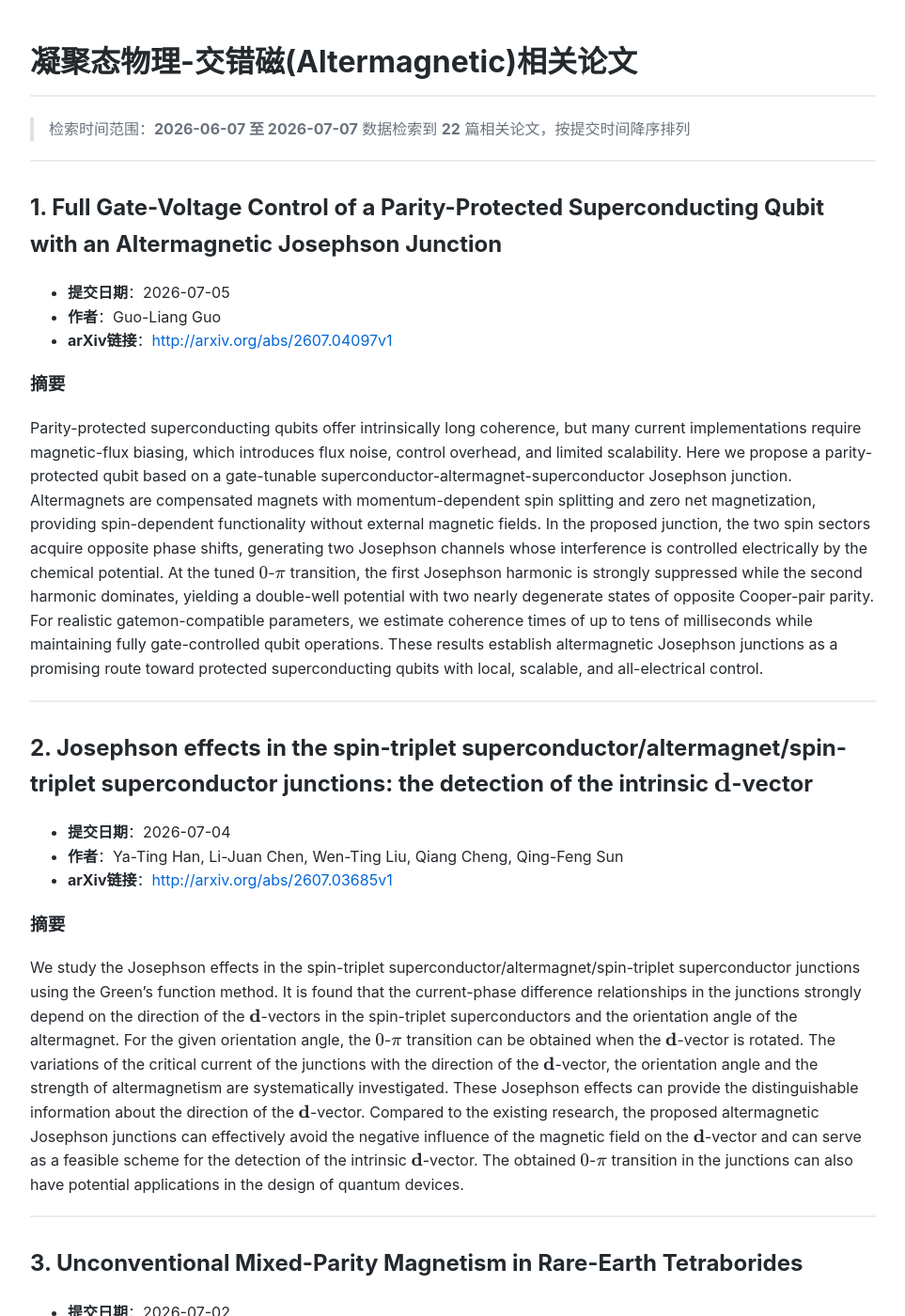
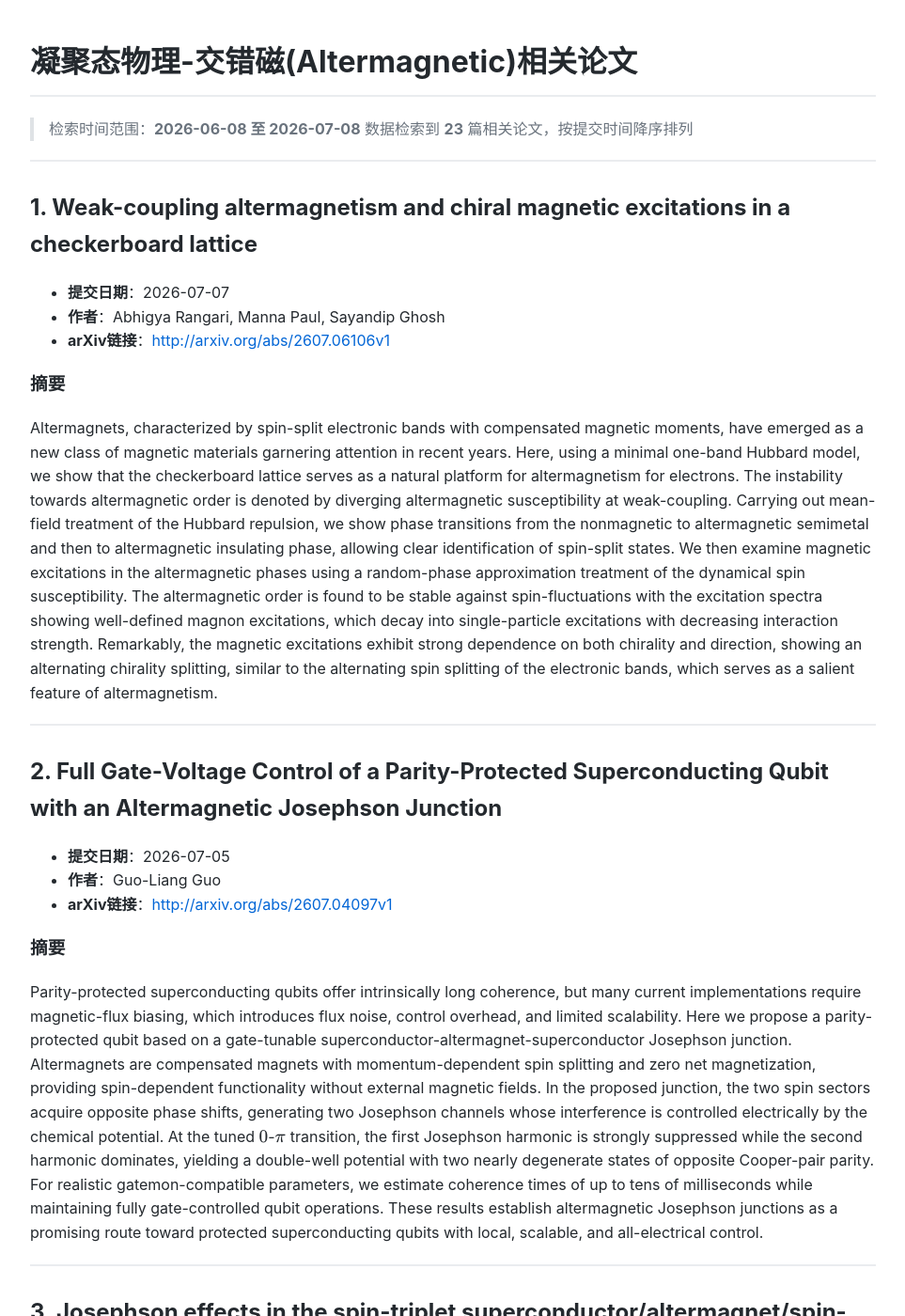
Before and after one commit to yangke25491/daily-arxiv-altermagnetic, a Jekyll site: the page built from index.md, in a window 1280 px wide and 1400 px high. Shown: the whole window at 94% size, without its empty margins (158-1121 px from the left). Built offline with Jekyll 4.4.1, drawn with Linux system fonts in a browser that asks for light colours; some of the changed text lies outside the part shown.

Commit message:
Automated update: arXiv papers

```diff
--- a/index.md
+++ b/index.md
@@ -5,12 +5,23 @@ title: 交错磁论文
 
 # 凝聚态物理-交错磁(Altermagnetic)相关论文
 
-> 检索时间范围：**2026-06-07 至 2026-07-07**
-> 数据检索到 **22** 篇相关论文，按提交时间降序排列
+> 检索时间范围：**2026-06-08 至 2026-07-08**
+> 数据检索到 **23** 篇相关论文，按提交时间降序排列
 
 ---
 
-## 1. Full Gate-Voltage Control of a Parity-Protected Superconducting Qubit with an Altermagnetic Josephson Junction
+## 1. Weak-coupling altermagnetism and chiral magnetic excitations in a checkerboard lattice
+
+- **提交日期**：2026-07-07
+- **作者**：Abhigya Rangari, Manna Paul, Sayandip Ghosh
+- **arXiv链接**：[http://arxiv.org/abs/2607.06106v1](http://arxiv.org/abs/2607.06106v1)
+
+### 摘要
+Altermagnets, characterized by spin-split electronic bands with compensated magnetic moments, have emerged as a new class of magnetic materials garnering attention in recent years. Here, using a minimal one-band Hubbard model, we show that the checkerboard lattice serves as a natural platform for altermagnetism for electrons. The instability towards altermagnetic order is denoted by diverging altermagnetic susceptibility at weak-coupling. Carrying out mean-field treatment of the Hubbard repulsion, we show phase transitions from the nonmagnetic to altermagnetic semimetal and then to altermagnetic insulating phase, allowing clear identification of spin-split states. We then examine magnetic excitations in the altermagnetic phases using a random-phase approximation treatment of the dynamical spin susceptibility. The altermagnetic order is found to be stable against spin-fluctuations with the excitation spectra showing well-defined magnon excitations, which decay into single-particle excitations with decreasing interaction strength. Remarkably, the magnetic excitations exhibit strong dependence on both chirality and direction, showing an alternating chirality splitting, similar to the alternating spin splitting of the electronic bands, which serves as a salient feature of altermagnetism.
+
+---
+
+## 2. Full Gate-Voltage Control of a Parity-Protected Superconducting Qubit with an Altermagnetic Josephson Junction
 
 - **提交日期**：2026-07-05
 - **作者**：Guo-Liang Guo
@@ -241,7 +252,7 @@ Altermagnetism establishes momentum-dependent spin splitting through non-symmorp
 
 ---
 
-## 22. Propagation and localization of spin excitations at altermagnetic domain walls
+## 23. Propagation and localization of spin excitations at altermagnetic domain walls
 
 - **提交日期**：2026-06-09
 - **作者**：Oksana Peschanska, Jeroen van den Brink, Volodymyr P. Kravchuk
```
Also changed, not shown: other parts of index.md (+20 -20 lines).
